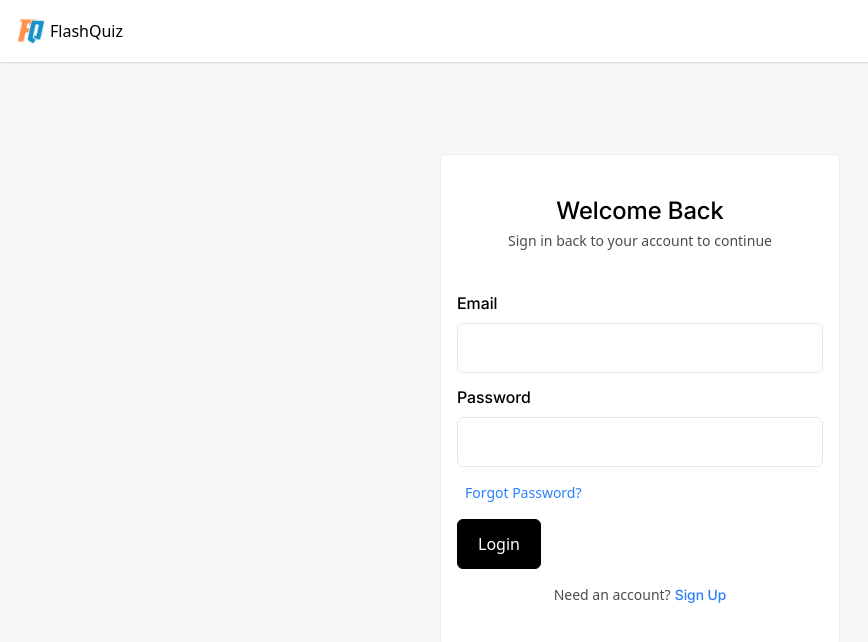
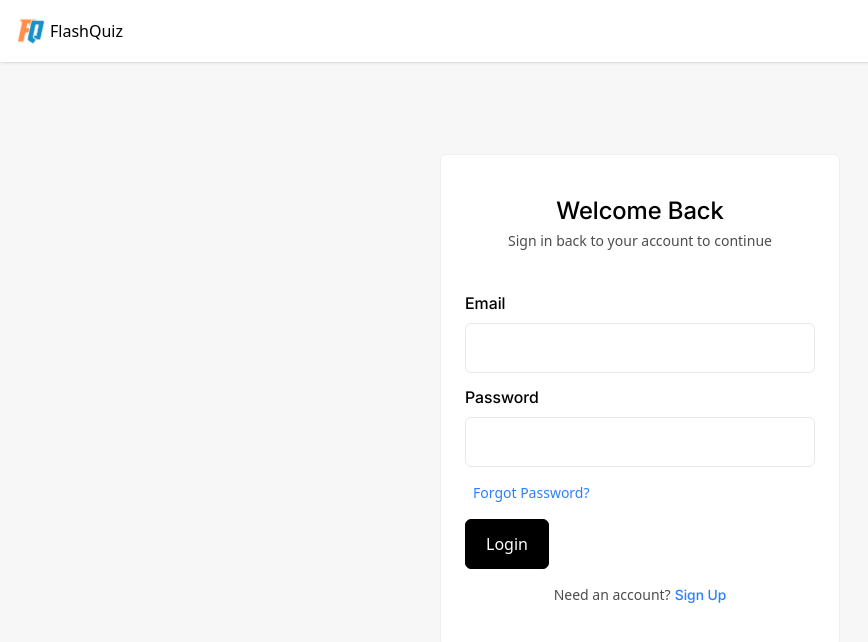
Before and after one commit to Habeebamoo/Flashquiz, a React (Vite) app in the folder client/: page /login in a window 1280 px wide. Shown: the top 642 px of the page, without its empty margins (0-868 px from the left). Built offline with nearby package versions, Linux system fonts and the light colour scheme; no server answers.

Commit message:
added x spacing to forms

```diff
--- a/client/src/pages/AuthPage.tsx
+++ b/client/src/pages/AuthPage.tsx
@@ -103,7 +103,7 @@ const AuthPage = () => {
     <main className="bg-accentXlight h-[100vh]">
       <Header button={false} />
       <section className="h-[100vh] flex-center">
-        <form onSubmit={handleAuth} className="bg-white border-1 border-accentCold px-4 py-10 rounded-md w-[90%] sm:w-[400px] mx-auto">
+        <form onSubmit={handleAuth} className="bg-white border-1 border-accentCold px-6 py-10 rounded-md w-[90%] sm:w-[400px] mx-auto">
           <h1 className="font-inter text-2xl text-center">{isLogin ? "Welcome Back" : "Create Your Free Account"}</h1>
           <p className="text-sm text-secondary mt-1 text-center mb-10">
             {isLogin ? "Sign in back to your account to continue" : "Sign up for a free account today"}
--- a/client/src/pages/Forgot.tsx
+++ b/client/src/pages/Forgot.tsx
@@ -54,7 +54,7 @@ const Page = () => {
 
   return (
     <section className="flex-center bg-accentXlight dark:bg-[#111] h-[100vh]">
-      <form onSubmit={handleSubmit} className="bg-white dark:bg-[#333] px-4 py-10 border-1 border-accentCold dark:border-[#444] rounded-md w-[90%] sm:w-[400px] rounded-md">
+      <form onSubmit={handleSubmit} className="bg-white dark:bg-[#333] px-6 py-10 border-1 border-accentCold dark:border-[#444] rounded-md w-[90%] sm:w-[400px] rounded-md">
         <h1 className="font-inter text-2xl text-center">Forgot Password</h1>
         <p className="text-sm text-secondary text-center mb-6 mt-1">Input your email address to proceed to your account revovery</p>
         <div className=" mt-1 mb-3">
--- a/client/src/pages/ResetPassword.tsx
+++ b/client/src/pages/ResetPassword.tsx
@@ -59,7 +59,7 @@ const Page = () => {
 
   return (
     <section className="flex-center bg-accentXlight h-[100vh]">
-      <form onSubmit={handleSubmit} className="bg-white px-4 py-10 border-1 border-accentCold rounded-md w-[90%] sm:w-[400px] rounded-md">
+      <form onSubmit={handleSubmit} className="bg-white px-6 py-10 border-1 border-accentCold rounded-md w-[90%] sm:w-[400px] rounded-md">
         <h1 className="font-inter text-2xl text-center">Reset Password</h1>
         <p className="text-sm text-secondary text-center mb-6 mt-1">Enter a new password in order to reset your account password</p>
         <div className=" mt-1 mb-3">
```
